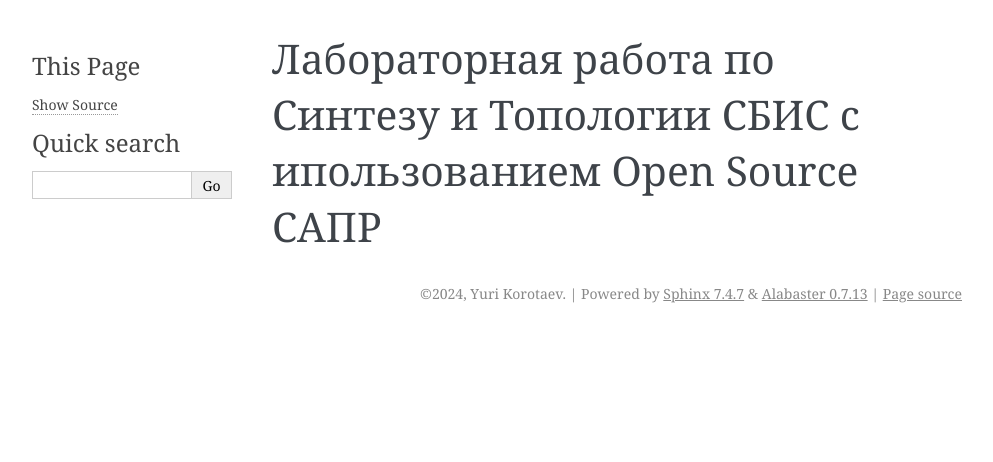
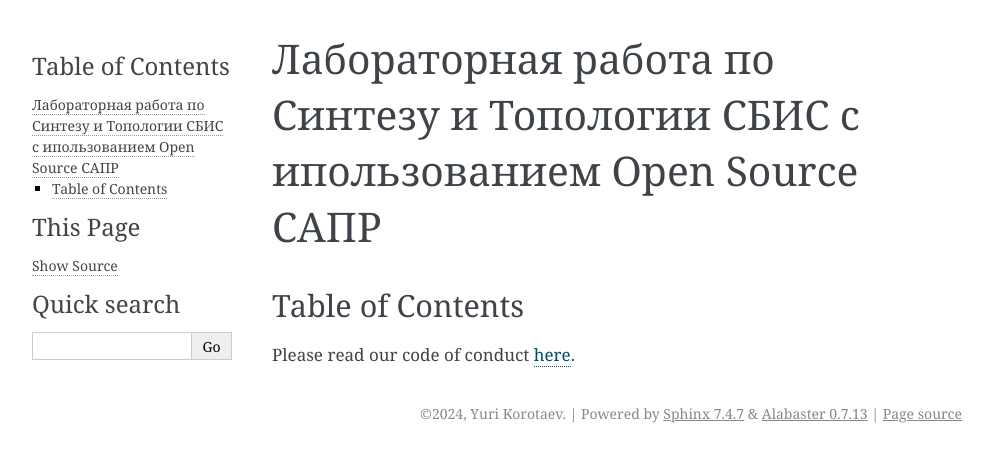
Before and after one commit to korotaevyua/vlsi_be_labs, a Sphinx documentation site: the page built from docs/index.md, in a window 1280 px wide. Shown: the top 462 px of the page, without its empty margins (148-1141 px from the left). Built offline with Sphinx 7.4.7, drawn with Linux system fonts in a browser that asks for light colours.

Commit message:
add intro

```diff
--- a/docs/index.md
+++ b/docs/index.md
@@ -1 +1,5 @@
 # Лабораторная работа по Синтезу и Топологии СБИС с ипользованием Open Source САПР
+
+## Table of Contents
+
+Please read our code of conduct [here](intro.md).
```
Also changed, not shown: docs/intro.md (+1 -1 lines).
